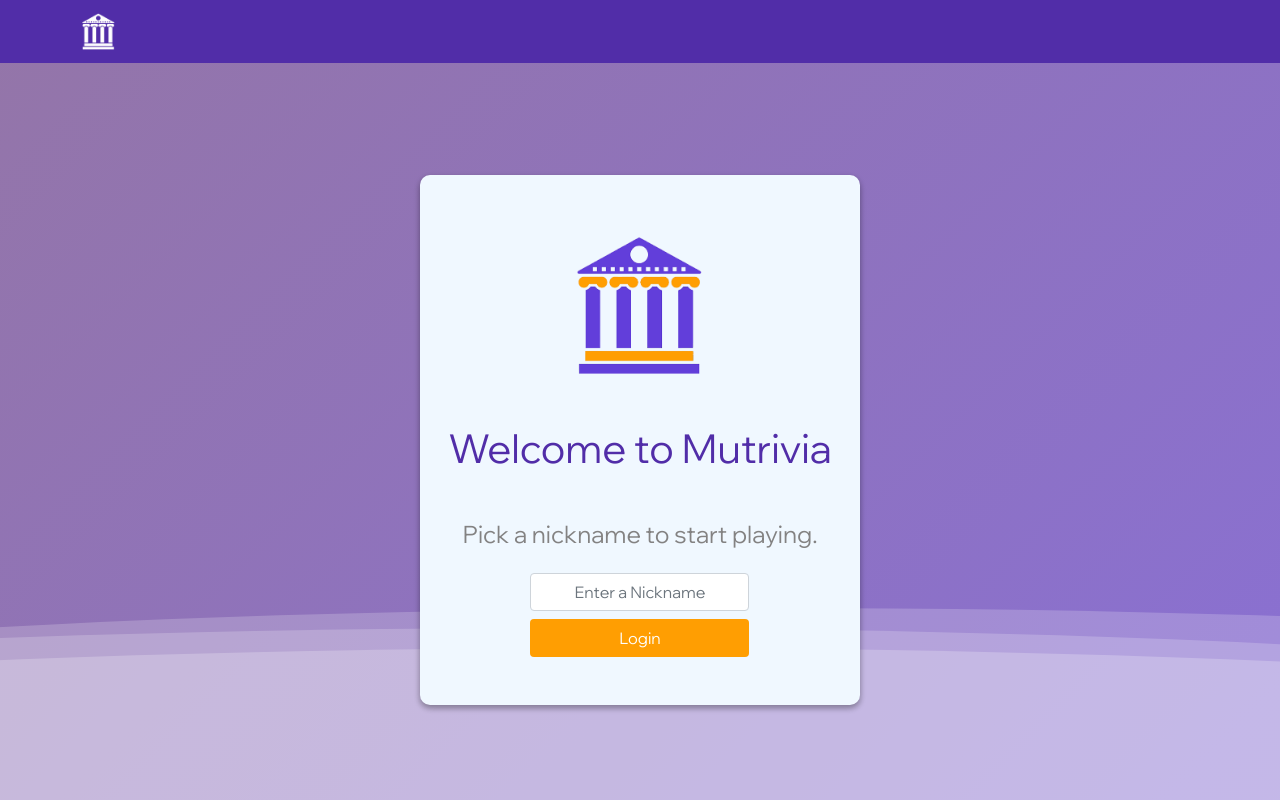
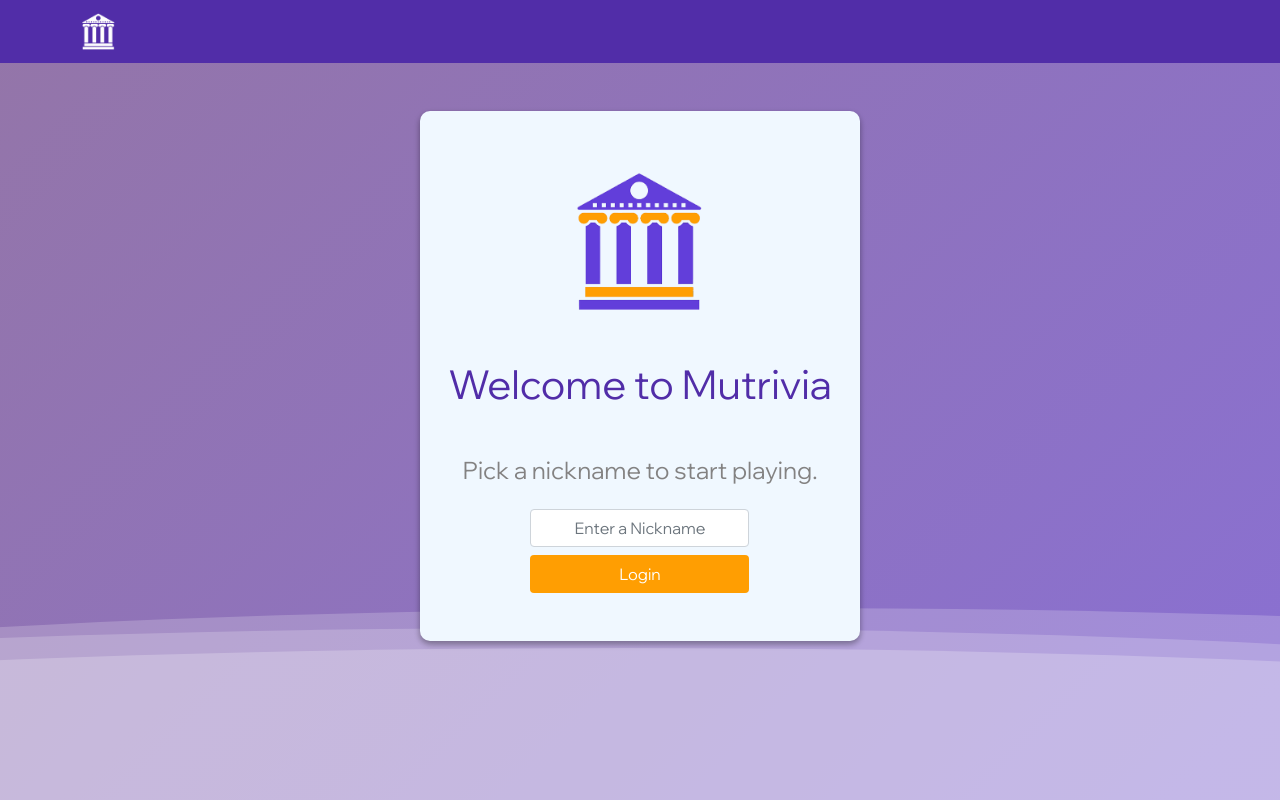
Before and after one commit to UtkuSezer/Mutrivia, an Angular app in the folder frontend/mutrivia-web/: page / in a window 1280 px wide. Built offline with nearby package versions, Linux system fonts and the light colour scheme.

Commit message:
Changes for fair
Capitalized the first letter of answers, made register screen adjustment

```diff
--- a/frontend/mutrivia-web/src/app/register/register.component.css
+++ b/frontend/mutrivia-web/src/app/register/register.component.css
@@ -8,7 +8,7 @@
 }
 
 .cards {
-    margin-top: 7rem!important;
+    margin-top: 3rem!important;
     background-color: aliceblue;
     max-width: max-content;
     margin: 0 auto;
```
Also changed, not shown: 1 other file (tests, documents, lock files or other folders).
